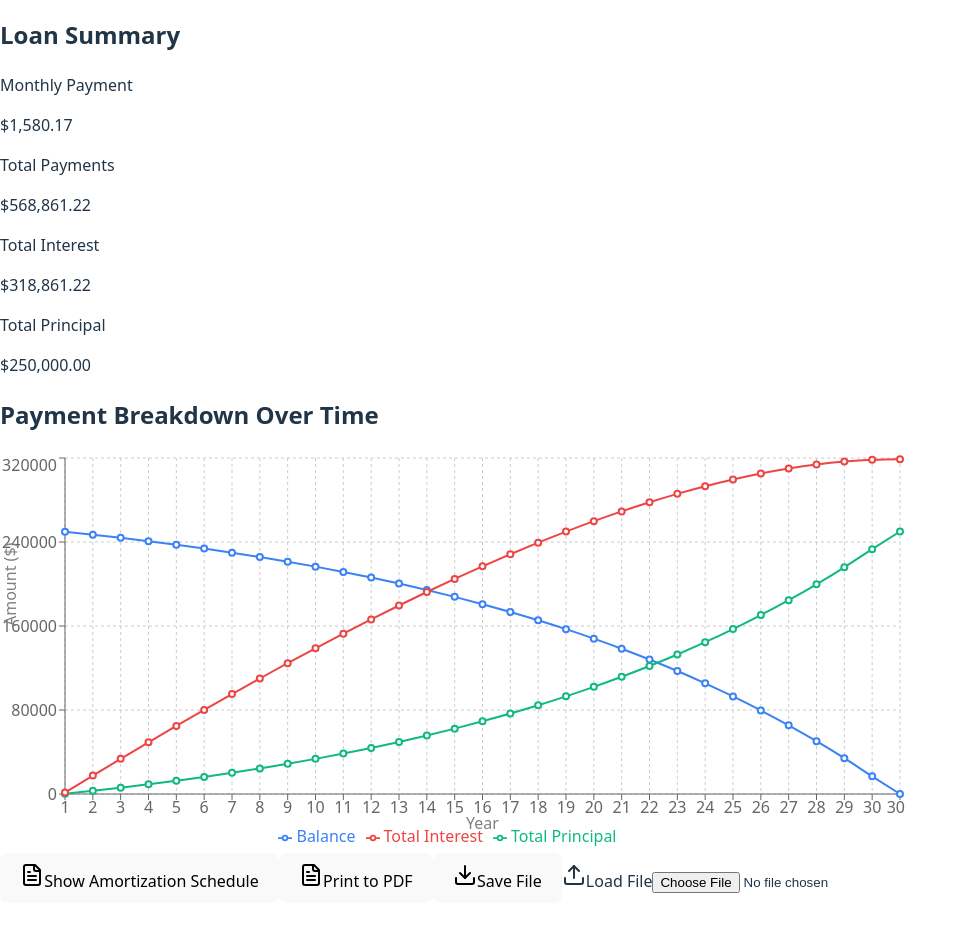
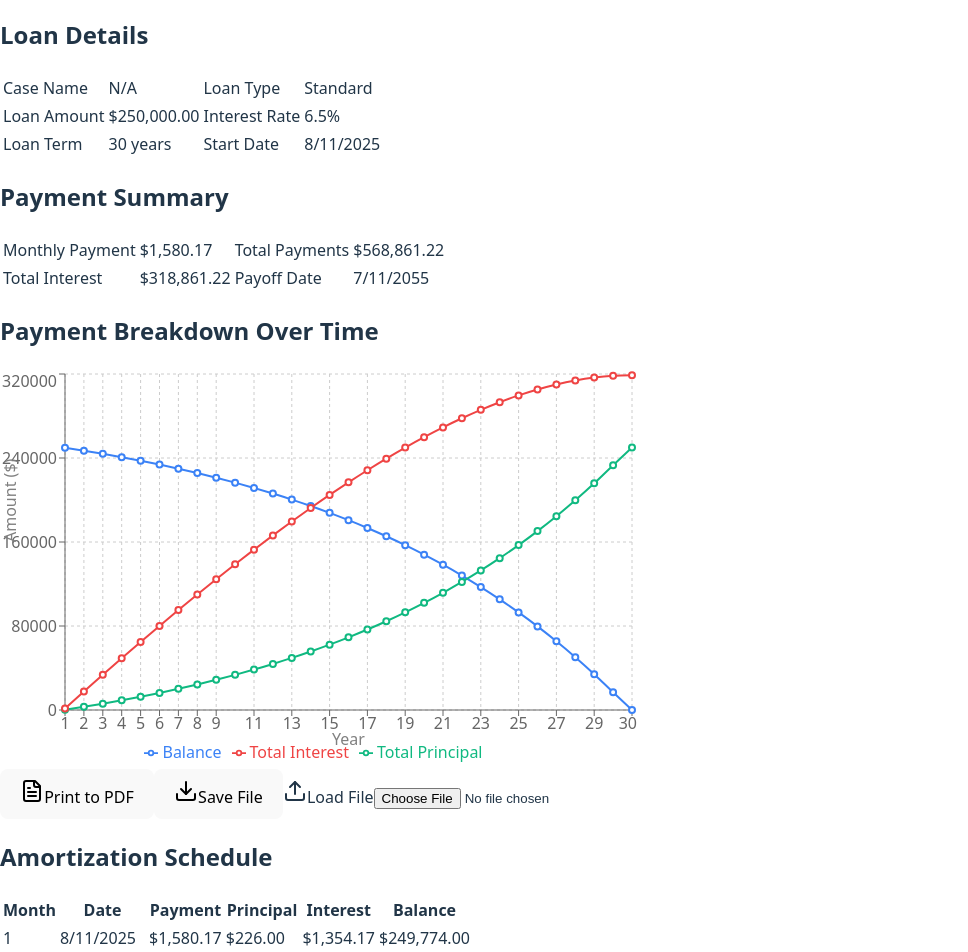
Before and after one commit to drcurtisiii/amortcalc, a React (Vite) app: page / in a window 1280 px wide. Shown: the part 460-1412 px from the top of the page, without its empty margins (0-968 px from the left). Before the commit the page ends 1363 px from the top, so only its background shows below. Built offline with nearby package versions, Linux system fonts and the light colour scheme.

Commit message:
Redesign layout: always show schedule, add grid lines, M/D/YYYY dates, two-column tables, PDF page breaks

```diff
--- a/src/App.tsx
+++ b/src/App.tsx
@@ -15,7 +15,7 @@ const formatCurrency = (amount: number): string => {
 const formatDate = (date: string | Date): string => {
   return new Date(date).toLocaleDateString('en-US', {
     year: 'numeric',
-    month: 'short',
+    month: 'numeric',
     day: 'numeric'
   });
 };
@@ -147,7 +147,6 @@ export default function App() {
   const [periodicCap, setPeriodicCap] = useState(2);
   const [lifetimeCap, setLifetimeCap] = useState(5);
   const [schedule, setSchedule] = useState<any[]>([]);
-  const [showSchedule, setShowSchedule] = useState(false);
   const printRef = useRef<HTMLDivElement>(null);
 
   useEffect(() => {
@@ -489,54 +488,85 @@ export default function App() {
           </div>
         </div>
 
+        {/* Loan Details Table */}
+        <div className="bg-white rounded-lg shadow-lg p-6 mb-8">
+          <h2 className="text-xl font-semibold text-gray-800 mb-4">Loan Details</h2>
+          <table className="w-full border-collapse border border-gray-300">
+            <tbody>
+              <tr>
+                <td className="border border-gray-300 px-4 py-2 bg-gray-50 font-medium">Case Name</td>
+                <td className="border border-gray-300 px-4 py-2">{caseName || 'N/A'}</td>
+                <td className="border border-gray-300 px-4 py-2 bg-gray-50 font-medium">Loan Type</td>
+                <td className="border border-gray-300 px-4 py-2">{loanType.charAt(0).toUpperCase() + loanType.slice(1)}</td>
+              </tr>
+              <tr>
+                <td className="border border-gray-300 px-4 py-2 bg-gray-50 font-medium">Loan Amount</td>
+                <td className="border border-gray-300 px-4 py-2">{formatCurrency(loanAmount)}</td>
+                <td className="border border-gray-300 px-4 py-2 bg-gray-50 font-medium">Interest Rate</td>
+                <td className="border border-gray-300 px-4 py-2">{interestRate}%</td>
+              </tr>
+              <tr>
+                <td className="border border-gray-300 px-4 py-2 bg-gray-50 font-medium">{loanType === 'balloon' ? 'Amortization Period' : 'Loan Term'}</td>
+                <td className="border border-gray-300 px-4 py-2">{loanType === 'balloon' ? amortizationPeriod : loanTerm} years</td>
+                <td className="border border-gray-300 px-4 py-2 bg-gray-50 font-medium">Start Date</td>
+                <td className="border border-gray-300 px-4 py-2">{formatDate(startDate)}</td>
+              </tr>
+              {loanType === 'balloon' && (
+                <tr>
+                  <td className="border border-gray-300 px-4 py-2 bg-gray-50 font-medium">Balloon Due</td>
+                  <td className="border border-gray-300 px-4 py-2">{balloonTerm} years</td>
+                  <td className="border border-gray-300 px-4 py-2 bg-gray-50 font-medium">Interest Only</td>
+                  <td className="border border-gray-300 px-4 py-2">{isInterestOnly ? 'Yes' : 'No'}</td>
+                </tr>
+              )}
+              {extraPayment > 0 && (
+                <tr>
+                  <td className="border border-gray-300 px-4 py-2 bg-gray-50 font-medium">Extra Payment</td>
+                  <td className="border border-gray-300 px-4 py-2">{formatCurrency(extraPayment)}</td>
+                  <td className="border border-gray-300 px-4 py-2 bg-gray-50 font-medium"></td>
+                  <td className="border border-gray-300 px-4 py-2"></td>
+                </tr>
+              )}
+            </tbody>
+          </table>
+        </div>
+
         {/* Summary Section */}
         {schedule.length > 0 && (
-          <div className="bg-blue-50 rounded-lg p-6 mb-8">
-            <h2 className="text-xl font-semibold text-gray-800 mb-4">Loan Summary</h2>
-            <div className="grid grid-cols-1 md:grid-cols-2 lg:grid-cols-3 gap-4">
-              <div>
-                <p className="text-sm text-gray-600">Monthly Payment</p>
-                <p className="text-2xl font-bold text-blue-600">{formatCurrency(summary.monthlyPayment || 0)}</p>
-              </div>
-              <div>
-                <p className="text-sm text-gray-600">Total Payments</p>
-                <p className="text-2xl font-bold text-gray-800">{formatCurrency(summary.totalPayments || 0)}</p>
-              </div>
-              <div>
-                <p className="text-sm text-gray-600">Total Interest</p>
-                <p className="text-2xl font-bold text-red-600">{formatCurrency(summary.totalInterest || 0)}</p>
-              </div>
+          <div className="bg-white rounded-lg shadow-lg p-6 mb-8">
+            <h2 className="text-xl font-semibold text-gray-800 mb-4">Payment Summary</h2>
+            <table className="w-full border-collapse border border-gray-300">
+              <tbody>
+                <tr>
+                  <td className="border border-gray-300 px-4 py-2 bg-gray-50 font-medium">Monthly Payment</td>
+                  <td className="border border-gray-300 px-4 py-2 text-blue-600 font-bold text-lg">{formatCurrency(summary.monthlyPayment || 0)}</td>
+                  <td className="border border-gray-300 px-4 py-2 bg-gray-50 font-medium">Total Payments</td>
+                  <td className="border border-gray-300 px-4 py-2 font-bold text-lg">{formatCurrency(summary.totalPayments || 0)}</td>
+                </tr>
+                <tr>
+                  <td className="border border-gray-300 px-4 py-2 bg-gray-50 font-medium">Total Interest</td>
+                  <td className="border border-gray-300 px-4 py-2 text-red-600 font-bold text-lg">{formatCurrency(summary.totalInterest || 0)}</td>
+                  <td className="border border-gray-300 px-4 py-2 bg-gray-50 font-medium">Payoff Date</td>
+                  <td className="border border-gray-300 px-4 py-2 font-bold text-lg">{summary.payoffDate || 'N/A'}</td>
+                </tr>
                 {loanType === 'balloon' && (
-                <>
-                  <div>
-                    <p className="text-sm text-gray-600">Amortization Period</p>
-                    <p className="text-2xl font-bold text-purple-600">{amortizationPeriod} years</p>
-                  </div>
-                  <div>
-                    <p className="text-sm text-gray-600">Balloon Due</p>
-                    <p className="text-2xl font-bold text-purple-600">{balloonTerm} years</p>
-                  </div>
-                  <div>
-                    <p className="text-sm text-gray-600">Balloon Payment</p>
-                    <p className="text-2xl font-bold text-orange-600">
+                  <tr>
+                    <td className="border border-gray-300 px-4 py-2 bg-gray-50 font-medium">Balloon Payment</td>
+                    <td className="border border-gray-300 px-4 py-2 text-orange-600 font-bold text-lg">
                       {formatCurrency(schedule.find(row => row.month === balloonTerm * 12)?.balance || 0)}
-                    </p>
-                  </div>
-                </>
+                    </td>
+                    <td className="border border-gray-300 px-4 py-2 bg-gray-50 font-medium"></td>
+                    <td className="border border-gray-300 px-4 py-2"></td>
+                  </tr>
                 )}
-              {loanType !== 'balloon' && (
-                <div>
-                  <p className="text-sm text-gray-600">Total Principal</p>
-                  <p className="text-2xl font-bold text-green-600">{formatCurrency(summary.totalPrincipal || 0)}</p>
-                </div>
-              )}
-            </div>
+              </tbody>
+            </table>
           </div>
         )}
 
         {/* Chart Section */}
         {schedule.length > 0 && (
-          <div className="mb-8">
+          <div className="bg-white rounded-lg shadow-lg p-6 mb-8 chart-container page-break-after">
             <h2 className="text-xl font-semibold text-gray-800 mb-4">Payment Breakdown Over Time</h2>
             <ResponsiveContainer width="100%" height={400}>
               <LineChart data={getChartData()}>
@@ -555,14 +585,6 @@ export default function App() {
 
         {/* Action Buttons */}
         <div className="flex flex-wrap gap-4 mb-8 print:hidden">
-          <button
-            onClick={() => setShowSchedule(!showSchedule)}
-            className="flex items-center gap-2 px-4 py-2 bg-gray-600 text-white rounded-md hover:bg-gray-700 transition-colors"
-          >
-            <FileText className="w-5 h-5" />
-            {showSchedule ? 'Hide' : 'Show'} Amortization Schedule
-          </button>
-
           <button
             onClick={handlePrint}
             className="flex items-center gap-2 px-4 py-2 bg-blue-600 text-white rounded-md hover:bg-blue-700 transition-colors"
@@ -592,33 +614,35 @@ export default function App() {
         </div>
 
         {/* Amortization Schedule Table */}
-        {showSchedule && schedule.length > 0 && (
+        {schedule.length > 0 && (
+          <div className="bg-white rounded-lg shadow-lg p-6 page-break-before">
+            <h2 className="text-xl font-semibold text-gray-800 mb-4">Amortization Schedule</h2>
             <div className="overflow-x-auto">
-            <h2 className="text-xl font-semibold text-gray-800 mb-4">Amortization Schedule</h2>
-            <table className="min-w-full bg-white border border-gray-300">
+              <table className="min-w-full border-collapse border border-gray-300">
                 <thead>
                   <tr className="bg-gray-100">
-                  <th className="px-4 py-2 border-b text-left text-sm font-medium text-gray-700">Month</th>
-                  <th className="px-4 py-2 border-b text-left text-sm font-medium text-gray-700">Date</th>
-                  <th className="px-4 py-2 border-b text-right text-sm font-medium text-gray-700">Payment</th>
-                  <th className="px-4 py-2 border-b text-right text-sm font-medium text-gray-700">Principal</th>
-                  <th className="px-4 py-2 border-b text-right text-sm font-medium text-gray-700">Interest</th>
-                  <th className="px-4 py-2 border-b text-right text-sm font-medium text-gray-700">Balance</th>
+                    <th className="border border-gray-300 px-4 py-2 text-left text-sm font-medium text-gray-700">Month</th>
+                    <th className="border border-gray-300 px-4 py-2 text-left text-sm font-medium text-gray-700">Date</th>
+                    <th className="border border-gray-300 px-4 py-2 text-right text-sm font-medium text-gray-700">Payment</th>
+                    <th className="border border-gray-300 px-4 py-2 text-right text-sm font-medium text-gray-700">Principal</th>
+                    <th className="border border-gray-300 px-4 py-2 text-right text-sm font-medium text-gray-700">Interest</th>
+                    <th className="border border-gray-300 px-4 py-2 text-right text-sm font-medium text-gray-700">Balance</th>
                   </tr>
                 </thead>
                 <tbody>
                   {schedule.map((row, index) => (
                     <tr key={index} className={index % 2 === 0 ? 'bg-gray-50' : 'bg-white'}>
-                    <td className="px-4 py-2 border-b text-sm">{row.month}</td>
-                    <td className="px-4 py-2 border-b text-sm">{row.date}</td>
-                    <td className="px-4 py-2 border-b text-sm text-right">{formatCurrency(row.payment)}</td>
-                    <td className="px-4 py-2 border-b text-sm text-right">{formatCurrency(row.principal)}</td>
-                    <td className="px-4 py-2 border-b text-sm text-right">{formatCurrency(row.interest)}</td>
-                    <td className="px-4 py-2 border-b text-sm text-right">{formatCurrency(row.balance)}</td>
+                      <td className="border border-gray-300 px-4 py-2 text-sm">{row.month}</td>
+                      <td className="border border-gray-300 px-4 py-2 text-sm">{row.date}</td>
+                      <td className="border border-gray-300 px-4 py-2 text-sm text-right">{formatCurrency(row.payment)}</td>
+                      <td className="border border-gray-300 px-4 py-2 text-sm text-right">{formatCurrency(row.principal)}</td>
+                      <td className="border border-gray-300 px-4 py-2 text-sm text-right">{formatCurrency(row.interest)}</td>
+                      <td className="border border-gray-300 px-4 py-2 text-sm text-right">{formatCurrency(row.balance)}</td>
                     </tr>
                   ))}
                 </tbody>
               </table>
+            </div>
           </div>
         )}
         {/* Print-specific styles */}
@@ -627,9 +651,31 @@ export default function App() {
             body {
               margin: 0;
               padding: 20px;
+              font-size: 12px;
             }
             .no-print {
               display: none !important;
+            }
+            .page-break-before {
+              page-break-before: always;
+            }
+            .page-break-after {
+              page-break-after: always;
+            }
+            table {
+              border-collapse: collapse;
+              width: 100%;
+            }
+            th, td {
+              border: 1px solid #000;
+              padding: 4px;
+              font-size: 10px;
+            }
+            th {
+              background-color: #f0f0f0;
+            }
+            .chart-container {
+              page-break-after: always;
             }
           }
         `}</style>
```
Lines whose indentation alone changed are shown as unchanged.
